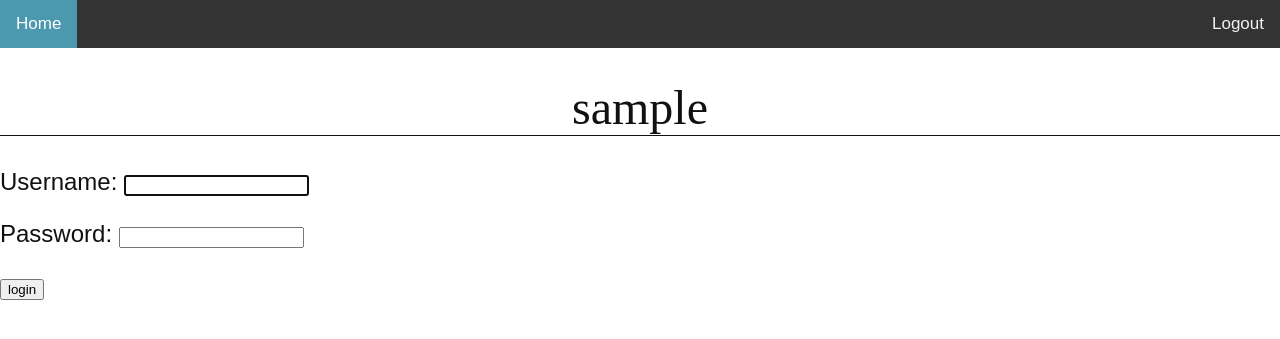
After one commit to brenorosas-zz/Alpha-Challenge, a Django app: page /login/ in a window 1280 px wide. The commit adds this page. Shown: the top 339 px of the page. Run offline with Django 3.2, Linux system fonts and the light colour scheme; the visitor is signed in with stand-in values (Sample User, id 1).

Commit message:
login and logout

```diff
--- a/asset/static/asset/style.css
+++ b/asset/static/asset/style.css
@@ -25,8 +25,12 @@
     background-color: #4c98af;
     color: white;
   }
+.breno{
+    position: absolute;
+    right: 0px;
+}
 body {
-    margin: 0 10%;
+    margin: 0 0%;
     font-family: sans-serif;
     font-size: 1.5rem;
     color: #111111;
--- a/asset/templates/base.html
+++ b/asset/templates/base.html
@@ -7,9 +7,11 @@
     <div class="topnav">
         {% if user.is_authenticated %}
             <a class="active" href="{% url 'home' %}" >Home</a>
+            <a class = "breno" href="{% url 'logout' %}">Logout</a>
         {% else %}
             <a class="active" href="{% url 'home' %}" >Home</a>
             <a href="{% url 'login' %}">Login</a>
+
         {% endif %}
     </div>
     <body>
--- /dev/null
+++ b/asset/templates/login.html
@@ -0,0 +1,13 @@
+{% extends "base.html" %}''
+{% block main %}
+    {% if form.errors %}
+        <p>Your username and password didn't match. Please try again.</p>
+    {% endif %}
+
+    <form method="post" action="{% url 'login' %}">
+    {% csrf_token %}
+    {{ form.as_p }}
+    <input type="submit" value="login">
+    </form>
+
+{% endblock %}
--- a/asset/views.py
+++ b/asset/views.py
@@ -1,9 +1,31 @@
-from django.shortcuts import render
-from django.views.generic import View, TemplateView, CreateView, ListView
+from django.shortcuts import render, redirect
+from django.contrib.auth.forms import AuthenticationForm, UserCreationForm, PasswordChangeForm
+from django.contrib.auth import logout, login
+from django.views.generic import View, TemplateView, CreateView, ListView, RedirectView
+from django.urls import reverse
+from django.contrib.auth.mixins import LoginRequiredMixin
 from .models import *
 # Create your views here.
-class TemplateHomeView(TemplateView):
+class HomeView(TemplateView):
     template_name = 'home.html'
 
-class TemplateLoginView(Viwe):
-     template_name = 'login.html'
+class LoginView(RedirectView):
+    form_class = AuthenticationForm
+    template_name = 'login.html'
+
+    def get(self, request):
+        form = self.form_class()
+        return render(request, self.template_name, {'form' : form})
+
+    def post(self, request):
+        form = self.form_class(data = request.POST)
+        if(form.is_valid()):
+            login(request, form.get_user())
+            return redirect('home')
+        form = self.form_class()
+        return render(request, self.template_name, {'form' : form})
+
+class LogoutView(RedirectView):
+    def get(self, request):
+        logout(request)
+        return redirect('login')
--- a/myproject/urls.py
+++ b/myproject/urls.py
@@ -15,8 +15,10 @@ Including another URLconf
 """
 from django.contrib import admin
 from django.urls import path
-from asset import views
+from asset.views import *
 urlpatterns = [
     path('admin/', admin.site.urls),
-    path('', views.TemplateHomeView.as_view(), name = 'home'),
+    path('', HomeView.as_view(), name = 'home'),
+    path('login/', LoginView.as_view(), name = 'login'),
+    path('logout/', LogoutView.as_view(), name = 'logout'),
 ]
```
